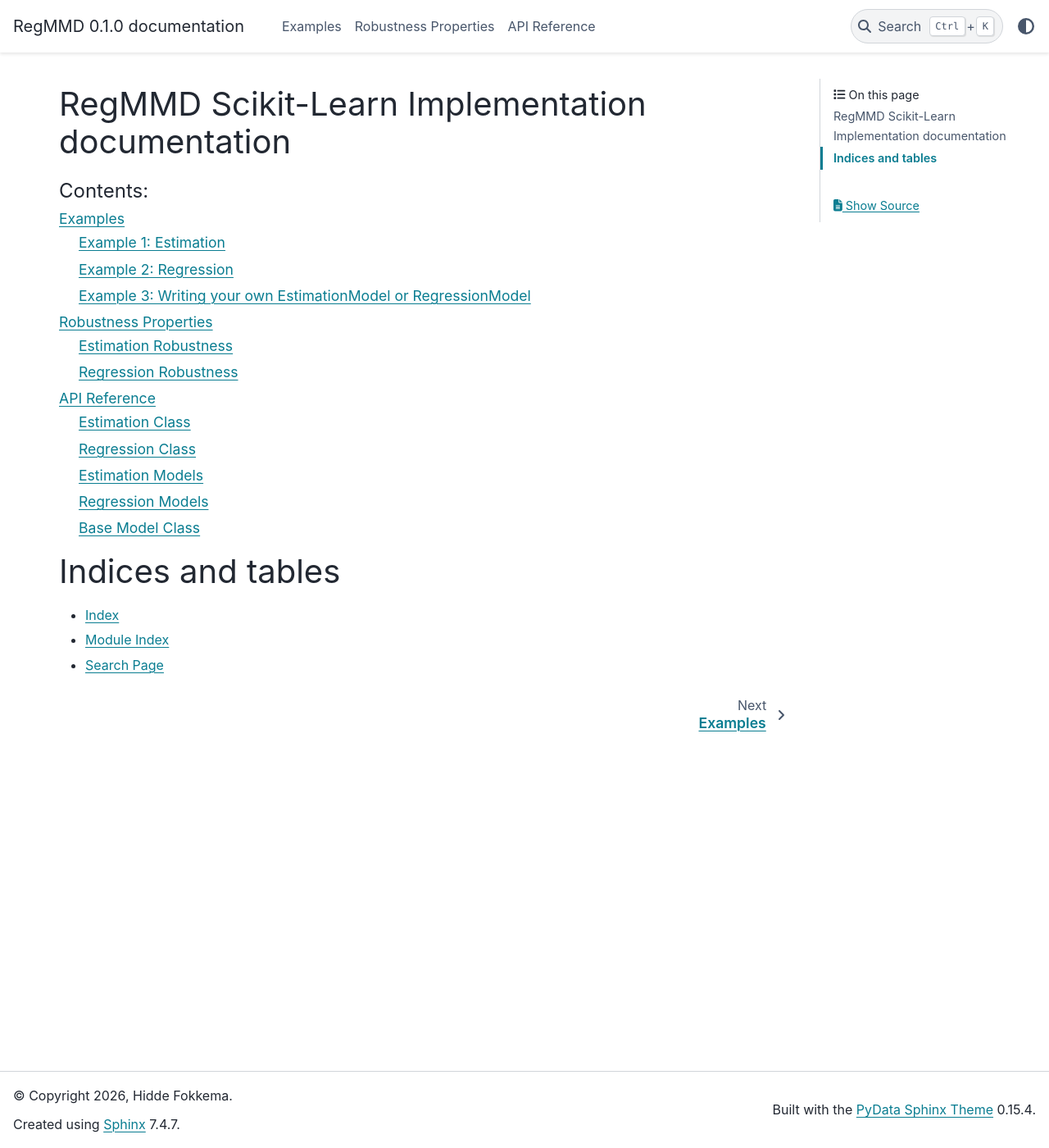
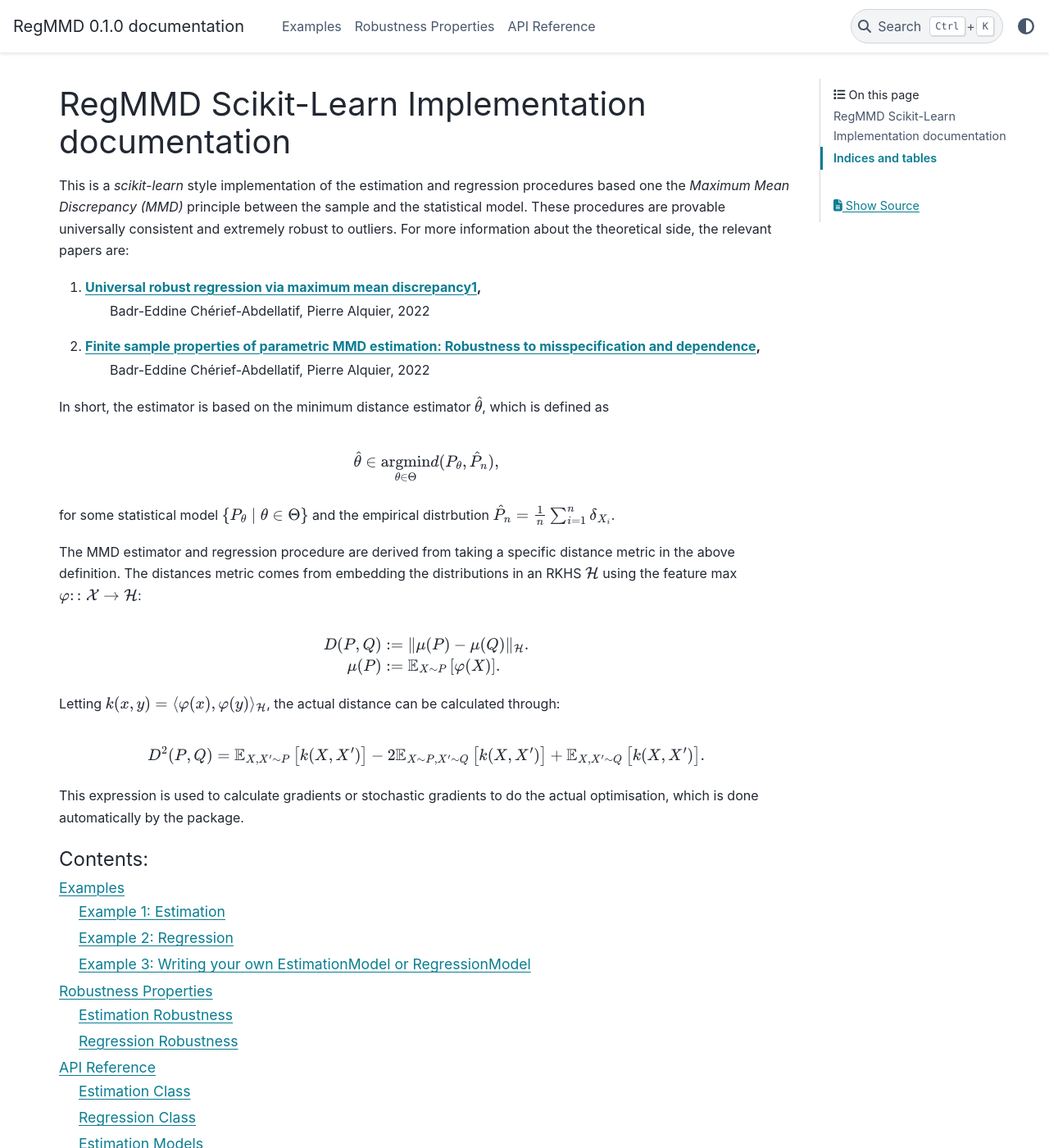
Before and after one commit to HiddeFok/reg-mmd-scikit, a Sphinx documentation site: the page built from docs/source/index.rst, in a window 1280 px wide and 1400 px high. Shown: the whole window at 82% size. Built offline with Sphinx 7.4.7 and the PyData theme 0.15.4, drawn with Linux system fonts in a browser that asks for light colours.

Commit message:
a bit of text on the opening page

```diff
--- a/docs/source/index.rst
+++ b/docs/source/index.rst
@@ -7,6 +7,48 @@
 ================================================
 
 
+This is a *scikit-learn* style implementation of the estimation and regression
+procedures based one the *Maximum Mean Discrepancy (MMD)* principle between the sample
+and the statistical model. These procedures are provable universally consistent and
+extremely robust to outliers. For more information about the theoretical side, the relevant papers
+are:
+
+#. `Universal robust regression via maximum mean discrepancy1 <https://academic.oup.com/biomet/article/111/1/71/7159184>`_,
+    Badr-Eddine Chérief-Abdellatif, Pierre Alquier, 2022
+#. `Finite sample properties of parametric MMD estimation: Robustness to misspecification and dependence <https://projecteuclid.org/journals/bernoulli/volume-28/issue-1/Finite-sample-properties-of-parametric-MMD-estimation--Robustness-to/10.3150/21-BEJ1338.full>`_,
+    Badr-Eddine Chérief-Abdellatif, Pierre Alquier, 2022
+
+In short, the estimator is based on the minimum distance estimator :math:`\hat{\theta}`, which
+is defined as
+
+.. math::
+   \hat{\theta} \in \underset{\theta \in \Theta}{\text{argmin}}
+   d(P_\theta, \hat{P}_n),
+
+for some statistical model :math:`\left\{P_\theta \mid \theta \in \Theta\right\}` and the empirical distrbution
+:math:`\hat{P}_n = \frac{1}{n} \sum_{i=1}^n \delta_{X_i}`.
+
+The MMD estimator and regression procedure are derived from taking a specific
+distance metric in the above definition.  The distances metric comes from
+embedding the distributions in an RKHS :math:`\mathcal{H}` using the feature max
+:math:`\varphi \colon : \mathcal{X} \to\mathcal{H}`:
+
+.. math::
+
+   D(P, Q) &:= \|\mu(P) - \mu(Q)\|_\mathcal{H}.\\
+   \mu(P) &:= \mathbb{E}_{X \sim P}\left[\varphi(X)\right].
+
+Letting :math:`k(x, y) = \langle \varphi(x), \varphi(y) \rangle_\mathcal{H}`, the actual distance
+can be calculated through:
+
+.. math::
+
+   D^2(P, Q) = \mathbb{E}_{X, X' \sim P}\left[k(X, X')\right]
+               - 2\mathbb{E}_{X \sim P, X' \sim Q}\left[k(X, X')\right]
+               + \mathbb{E}_{X, X' \sim Q}\left[k(X, X')\right].
+
+This expression is used to calculate gradients or stochastic gradients to do
+the actual optimisation, which is done automatically by the package.
 
 .. toctree::
    :maxdepth: 2
```
